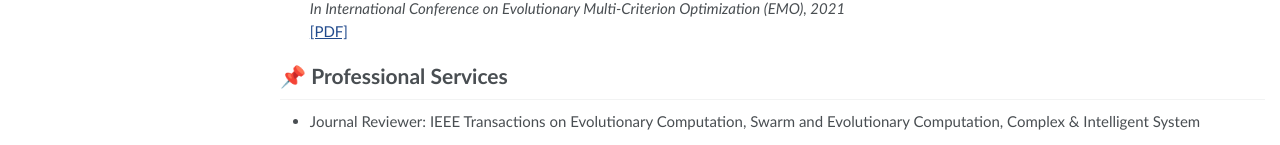
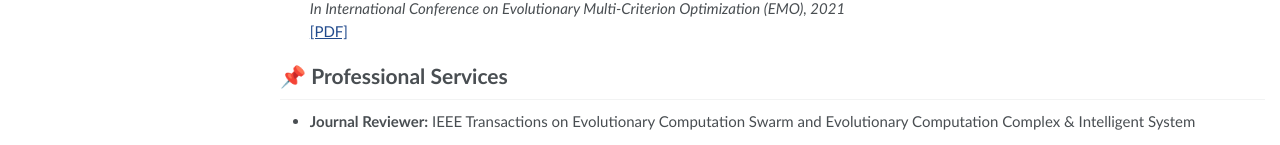
Before and after one commit to jqlincn/jqlincn.github.io, a Jekyll site: the page built from _pages/about.md, in a window 1280 px wide and 900 px high, scrolled down 555 px. Shown: the part 752-897 px from the top of the window. Built offline with Jekyll 4.4.1, drawn with Linux system fonts in a browser that asks for light colours; part of the change alters nothing that is shown.

```diff
--- a/_pages/about.md
+++ b/_pages/about.md
@@ -105,6 +105,7 @@ My research interest includes computational intelligence, multiobjective optimiz
 <!-- - *2019.05 - 2020.02*, [Lorem](https://github.com/), China. -->
 
 # 📌 Professional Services
-<!--- Editor: BIC-TA 2022 -->
-<!--- PC Members: IEEE CIFEr 2022 -->
-- Journal Reviewer: IEEE Transactions on Evolutionary Computation, Swarm and Evolutionary Computation, Complex & Intelligent System
+- **Journal Reviewer:**
+  IEEE Transactions on Evolutionary Computation
+  Swarm and Evolutionary Computation
+  Complex & Intelligent System
```
